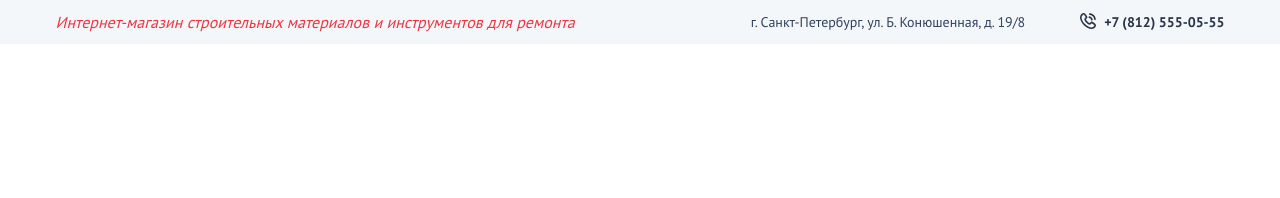
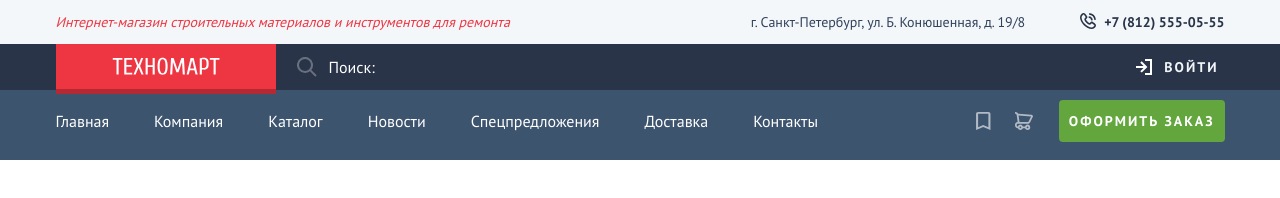
Before and after one commit to Mishok1/HTML-Technomart, a plain HTML site: page index.html in a window 1280 px wide. Drawn offline with Linux system fonts and the light colour scheme.

Commit message:
finished_header

```diff
--- a/index.html
+++ b/index.html
@@ -1,5 +1,5 @@
 <!DOCTYPE html>
-<html lang="en">
+<html lang="ru">
 
 <head>
     <meta charset="UTF-8">
@@ -11,7 +11,7 @@
 <body>
     <h1 class="visually_hidden">Интернет магазин: Техномарт</h1>
     <header class="main_header">
-        <address class="header_address">
+        <adress class="header_address">
             <h2 class="visually_hidden">Адрес</h2>
             <div class="header_address_container width_limiting_container">
                 <p class="header_address_desc">Интернет-магазин строительных материалов и инструментов для ремонта</p>
@@ -22,7 +22,60 @@
                     </li>
                 </ul>
             </div>
-        </address>
+        </adress>
+        <div class="header_logo_container">
+            <div class="width_limiting_container">
+                <img class="logo" src="images/index/technomart_logo.svg" width="220" height="50" alt="Логотип Техномарт.">
+                <form class="header_search_form" action="">
+                    <label class="search_form_label">
+                        <input class="search_form_input" type="text" placeholder="Поиск:">
+                    </label>
+                </form>
+                <button class="header_login_button" type="button">Войти</button>
+            </div>
+        </div>
+        <nav class="header_navigation">
+            <div class="width_limiting_container">
+                <ul class="navigation_list">
+                    <li class="navigation_item">
+                        <a class="navigation_link" href="#">Главная</a>
+                    </li>
+                    <li class="navigation_item">
+                        <a class="navigation_link" href="#">Компания</a>
+                    </li>
+                    <li class="navigation_item">
+                        <a class="navigation_link" href="#">Каталог</a>
+                    </li>
+                    <li class="navigation_item">
+                        <a class="navigation_link" href="#">Новости</a>
+                    </li>
+                    <li class="navigation_item">
+                        <a class="navigation_link" href="#">Спецпредложения</a>
+                    </li>
+                    <li class="navigation_item">
+                        <a class="navigation_link" href="#">Доставка</a>
+                    </li>
+                    <li class="navigation_item">
+                        <a class="navigation_link" href="#">Контакты</a>
+                    </li>
+                </ul>
+                <ul class="user_list">
+                    <li class="user_item">
+                        <button class="user_button user_button_bookmark" type="button">
+                            <span class="visually_hidden">Закладки</span>
+                        </button>
+                    </li>
+                    <li class="user_item">
+                        <button class="user_button user_button_cart" type="button">
+                            <span class="visually_hidden">Корзина</span>
+                        </button>
+                    </li>
+                    <li class="user_item">
+                        <button class="user_button user_button_checkout" type="button">Оформить заказ</button>
+                    </li>
+                </ul>
+            </div>
+        </nav>
     </header>
 </body>
 
--- a/styles/style.css
+++ b/styles/style.css
@@ -2,7 +2,7 @@
     font-family: "PT Sans";
     font-style: normal;
     font-weight: 400;
-    src: url(../fonts/PTSans-400.woff2) format("woff2");
+    src: url(../fonts/ptsans-400.woff2) format("woff2");
     font-display: swap;
 }
 
@@ -10,7 +10,7 @@
     font-family: "PT Sans";
     font-style: normal;
     font-weight: 700;
-    src: url(../fonts/PTSans-700.woff2) format("woff2");
+    src: url(../fonts/ptsans-700.woff2) format("woff2");
     font-display: swap;
 }
 
@@ -64,6 +64,9 @@ body {
 }
 
 .header_address_desc {
+    font-size: 14px;
+    font-style: italic;
+    line-height: 18px;
     margin: 0;
     color: #EE3643;
 }
@@ -98,3 +101,140 @@ body {
     width: 16px;
     height: 16px;
 }
+
+.header_logo_container {
+    background-color: #293449;
+}
+
+.logo {
+    display: block;
+    margin-right: 21px;
+    margin-bottom: -4px;
+}
+
+.header_logo_container .width_limiting_container {
+    display: flex;
+    align-items: center;
+}
+
+.header_search_form {
+    margin-right: auto;
+}
+
+.search_form_input {
+    font-family: "PT Sans", sans-serif;
+    font-weight: 400;
+    font-size: 16px;
+    line-height: 24px;
+    border: none;
+    background: none;
+    color: #FFFFFF;
+}
+
+::placeholder {
+    color: #FFFFFF;
+}
+
+.search_form_label {
+    display: flex;
+    align-items: center;
+    gap: 10px;
+}
+
+.search_form_label::before {
+    content: url("../images/icons/search.svg");
+    width: 20px;
+    height: 20px;
+}
+
+
+.header_login_button {
+    font-family: "PT Sans", sans-serif;
+    font-weight: 700;
+    font-size: 14px;
+    line-height: 18px;
+    letter-spacing: 2px;
+    text-transform: uppercase;
+    border: none;
+    background: none;
+    color: #F1F5F7;
+    display: flex;
+    align-items: center;
+    gap: 12px;
+}
+
+.header_login_button::before {
+    content: url("../images/icons/login.svg");
+    width: 16px;
+    height: 16px;
+}
+
+.header_navigation {
+    background-color: #3D546F;
+}
+
+.header_navigation .width_limiting_container {
+    display: flex;
+    align-items: center;
+    padding: 10px 0 18px;
+}
+
+.navigation_list {
+    list-style-type: none;
+    margin: 0;
+    padding: 0;
+    display: flex;
+    align-items: center;
+    gap: 45px;
+    margin-right: auto;
+}
+
+.navigation_link {
+    color: #FFFFFF;
+    text-transform: capitalize;
+    text-decoration: none;
+    /* padding: 19px 10px 27px; */
+}
+
+.user_list {
+    list-style-type: none;
+    margin: 0;
+    padding: 0;
+    display: flex;
+}
+
+.user_item {
+    display: flex;
+    /* align-items: center; */
+}
+
+.user_button {
+    border: none;
+    background: none;
+    padding: 0;
+    min-width: 18px;
+    min-height: 18px;
+    font-family: "PT Sans", sans-serif;
+    font-weight: 700;
+    font-size: 14px;
+    line-height: 18px;
+    letter-spacing: 2px;
+    text-transform: uppercase;
+}
+
+.user_button_bookmark {
+    background: url("../images/icons/bookmark.svg") no-repeat center;
+    margin-right: 23px;
+}
+
+.user_button_cart {
+    background: url("../images/icons/cart.svg") no-repeat center;
+    margin-right: 26px;
+}
+
+.user_button_checkout {
+    padding: 12px 10px;
+    color: #FFFFFF;
+    background-color: #63A63E;
+    border-radius: 4px;
+}
```
Also changed, not shown: fonts/PTSans-400.woff2, fonts/PTSans-700.woff2, fonts/PTSans-Bold.woff2 (added), fonts/PTSans-BoldItalic.woff2 (added), fonts/PTSans-Italic.woff2 (added), fonts/PTSans-Regular.woff2 (added), images/icons/bookmark.svg (added), images/icons/cart.svg (added), images/icons/login.svg (added), images/icons/search.svg (added), images/index/technomart_logo.svg (added).
